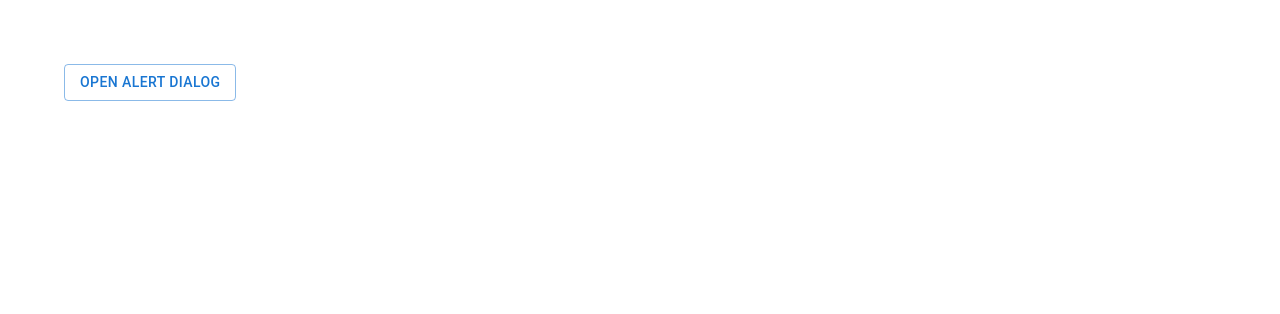
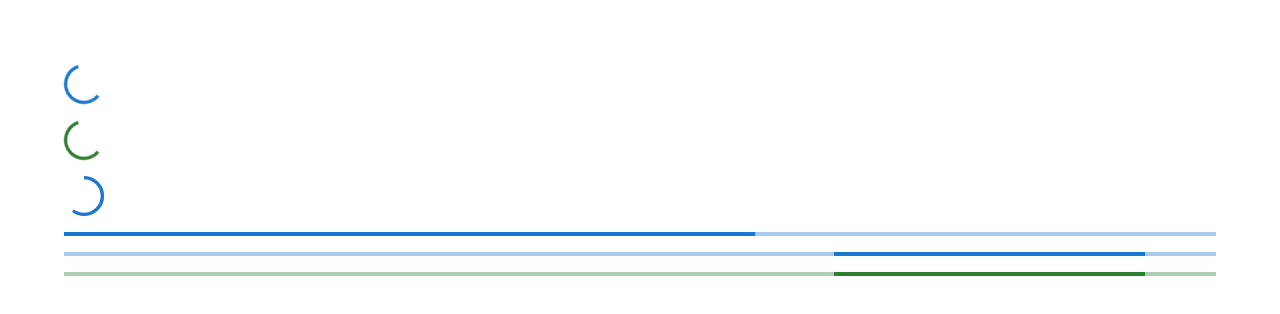
Before and after one commit to devhasheburrahman/material-ui-practices, a React (Create React App) app: page / in a window 1280 px wide. Shown: the top 314 px of the page. Built offline with nearby package versions, Linux system fonts and the light colour scheme.

Commit message:
Progress

```diff
--- a/src/App.tsx
+++ b/src/App.tsx
@@ -20,6 +20,7 @@
 import { MuiAlert } from './Components/MuiAlert';
 import { MuiSnackBer } from './Components/MuiSnackBer';
 import MuiDialog from './Components/MuiDialog';
+import { MuiProgress } from './Components/MuiProgress';
 // import { MuiCheckBox } from './Components/MuiCheckBox';
 // import { MuiPhotoUploding } from './Components/MuiPhotoUploding';
 // import { MuiRadioButton } from './Components/MuiRadioButton';
@@ -60,7 +61,8 @@
       {/* <MuiTable/> */}
       {/* <MuiAlert /> */}
       {/* <MuiSnackBer /> */}
-      <MuiDialog />
+      {/* <MuiDialog /> */}
+      <MuiProgress />
     </div>
   );
 }
--- /dev/null
+++ b/src/Components/MuiProgress.tsx
@@ -0,0 +1,17 @@
+import { Stack, CircularProgress, LinearProgress } from "@mui/material"
+
+export const MuiProgress = () => {
+    return (
+        <Stack spacing={2}>
+
+            <CircularProgress />
+            <CircularProgress color="success" />
+            <CircularProgress value={60} variant="determinate" />
+
+            <LinearProgress value={60} variant="determinate" />
+            <LinearProgress />
+            <LinearProgress color="success" />
+
+        </Stack>
+    )
+}
```
